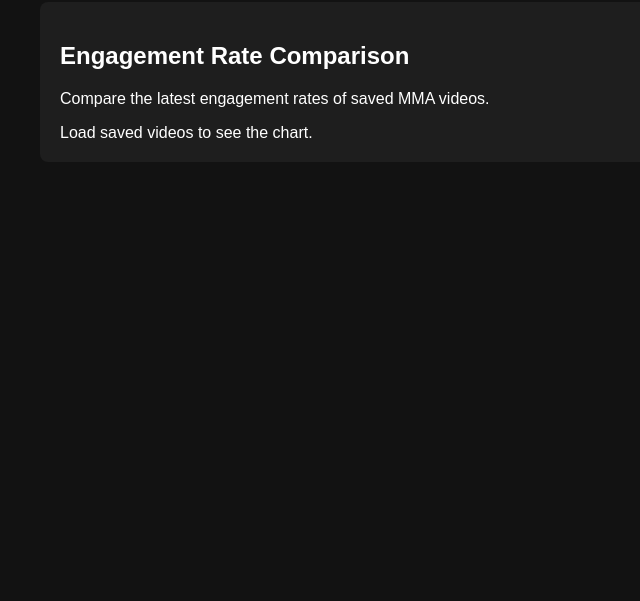
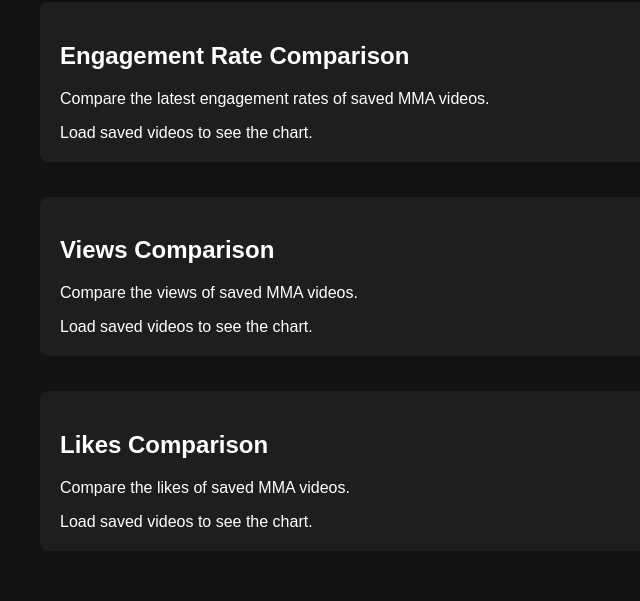
Before and after one commit to SergioFigueroaCodes/fightpulse, a Spring Boot app: page / in a window 1280 px wide. Shown: the part 614-1215 px from the top of the page, without its empty margins (0-640 px from the left). Before the commit the page ends 752 px from the top, so only its background shows below. Run offline with Spring Boot 4, Linux system fonts and the light colour scheme.

Commit message:
feat: add views and likes comparison charts

```diff
--- a/src/main/resources/static/index.html
+++ b/src/main/resources/static/index.html
@@ -197,6 +197,19 @@
         <div id="engagement-chart">
             Load saved videos to see the chart.
         </div>
+
+    </section>
+
+    <section class="chart-section">
+        <h2>Views Comparison</h2>
+        <p>Compare the views of saved MMA videos.</p>
+        <div id="views-chart">Load saved videos to see the chart.</div>
+    </section>
+
+    <section class="chart-section">
+        <h2>Likes Comparison</h2>
+        <p>Compare the likes of saved MMA videos.</p>
+        <div id="likes-chart">Load saved videos to see the chart.</div>
     </section>
 </main>
 
@@ -350,6 +363,8 @@
                     chartData.push({
                         title: video.title,
                         rate: rate,
+                        views: Number(latest?.viewCount ?? 0),
+                        likes: Number(latest?.likeCount ?? 0),
                         category: video.category
                     });
                 }
@@ -417,6 +432,8 @@
 
         sortVideos();
         drawChart(filteredChartData);
+        drawMetricChart("views-chart", filteredChartData, "views");
+        drawMetricChart("likes-chart", filteredChartData, "likes");
     }
 
     document.getElementById("category-filter")
@@ -477,6 +494,53 @@
         }
     }
 
+
+    // Draw a horizontal comparison chart for views or likes.
+    function drawMetricChart(elementId, data, metric) {
+        const chart = document.getElementById(elementId);
+        chart.replaceChildren();
+
+        if (data.length === 0) {
+            chart.textContent = "No video data available.";
+            return;
+        }
+
+        const sorted = [...data].sort(
+            (a, b) => b[metric] - a[metric]
+        );
+
+        const maxValue = Math.max(
+            ...sorted.map(item => item[metric]), 1
+        );
+
+        for (const item of sorted) {
+            const row = document.createElement("div");
+            row.className = "chart-row";
+
+            const label = document.createElement("div");
+            label.className = "chart-label";
+            label.textContent = item.title;
+
+            const track = document.createElement("div");
+            track.className = "chart-track";
+
+            const bar = document.createElement("div");
+            bar.className = "chart-bar";
+            bar.style.width =
+                (Math.max(0, item[metric]) / maxValue * 100) + "%";
+
+            const value = document.createElement("div");
+            value.className = "chart-value";
+            value.textContent = formatNumber(item[metric]);
+
+            track.appendChild(bar);
+            row.appendChild(label);
+            row.appendChild(track);
+            row.appendChild(value);
+            chart.appendChild(row);
+        }
+    }
+
     // Press Enter to search.
     document.getElementById("search-input")
         .addEventListener("keydown", function(event) {
```
